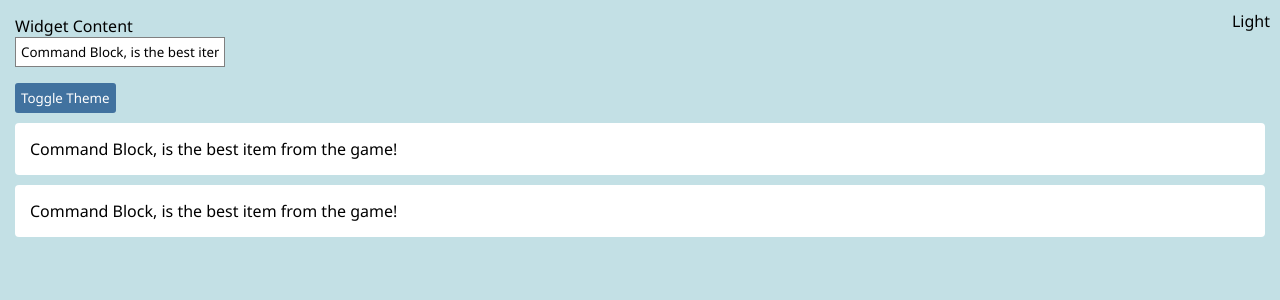
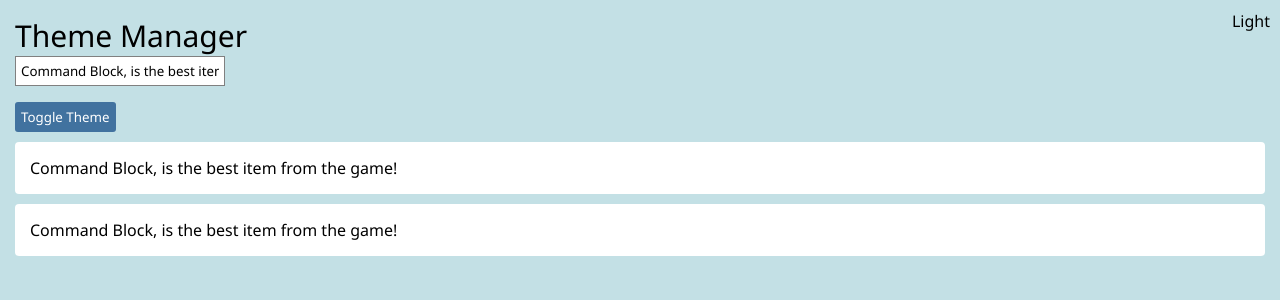
Before and after one commit to SamukaDEV/smk-react-context-example, a React (Create React App) app: page / in a window 1280 px wide. Shown: the top 300 px of the page. Built offline with nearby package versions, Linux system fonts and the light colour scheme.

Commit message:
1 file modified

```diff
--- a/src/App.js
+++ b/src/App.js
@@ -23,7 +23,9 @@ const App = () => {
   return (
     <div className="App container" style={theme.container}>
       <form onSubmit={handleSubmit}>
-        <label htmlFor="example">Widget Content</label>
+        <div htmlFor="example" style={{ fontSize: 30, ...theme.text }}>
+          Theme Manager
+        </div>
         <div>
           <input
             type="text"
```
